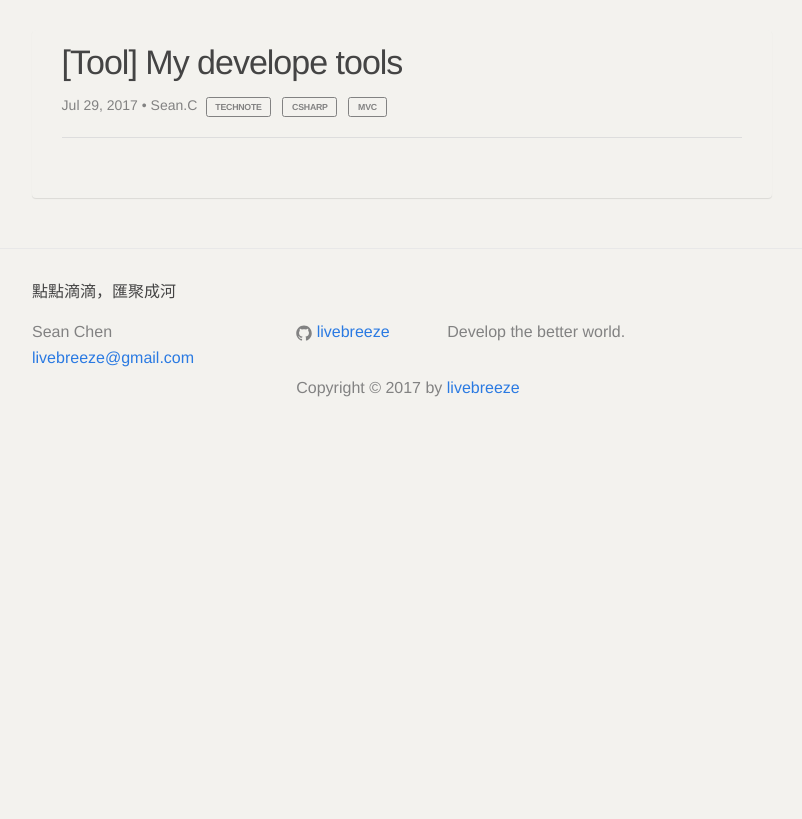
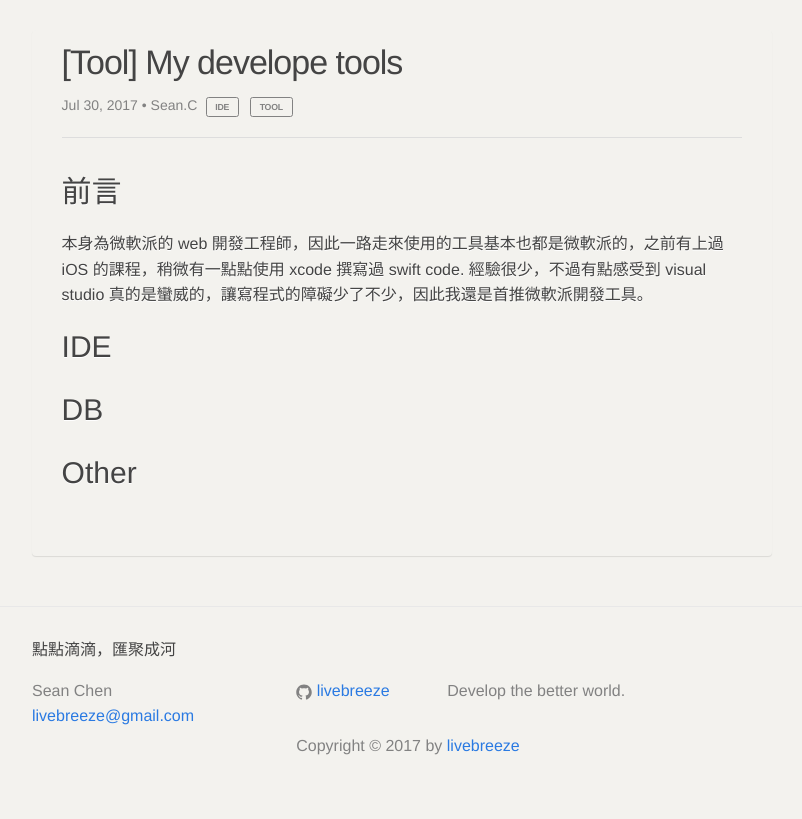
Before and after one commit to livebreeze-zz/livebreeze.github.io, a Jekyll site: the page built from _posts/2017/2017-7-29-SeanDevTools.md, in a window 1280 px wide. Shown: the part 546-1365 px from the top of the page, without its empty margins (238-1040 px from the left). Built offline with Jekyll 4.4.1, drawn with Linux system fonts in a browser that asks for light colours; some web fonts are replaced; comment, search, counter and statistics services are not loaded; before the commit the page ends 1006 px from its top, so only the background shows below that.

Commit message:
add post

```diff
--- a/_posts/2017/2017-7-29-SeanDevTools.md
+++ b/_posts/2017/2017-7-29-SeanDevTools.md
@@ -1,9 +1,20 @@
 ---
 layout: post
 title:  "[Tool] My develope tools"
-date:   2017-07-29 16:05 +0800
+date:   2017-07-30 16:05 +0800
 categories: Tools
 author: Sean.C
-tag: [TechNote, CSharp, MVC]
+tag: [IDE, Tool]
 bgimgurl: https://raw.githubusercontent.com/livebreeze/BlogImages/e5ae2b0d2d34430043ac20879b52243eb0067a9e/Images2016/20160803_PostBGImg.jpg
 ---
+
+# 前言
+本身為微軟派的 web 開發工程師，因此一路走來使用的工具基本也都是微軟派的，之前有上過 iOS 的課程，稍微有一點點使用 xcode 撰寫過 swift code. 經驗很少，不過有點感受到 visual studio 真的是蠻威的，讓寫程式的障礙少了不少，因此我還是首推微軟派開發工具。
+
+# IDE
+
+
+# DB
+
+
+# Other
```
